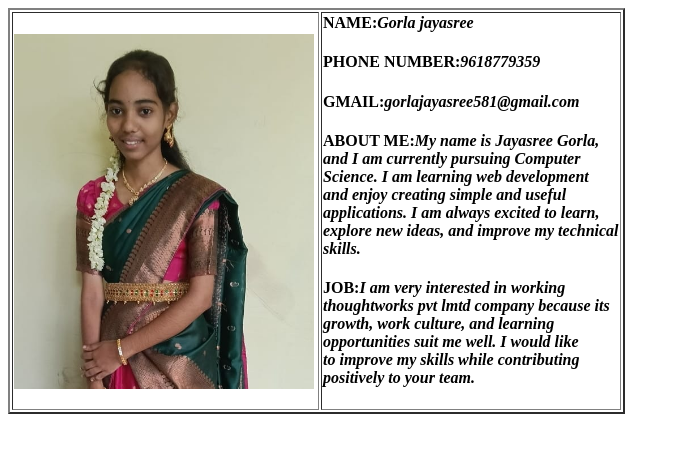
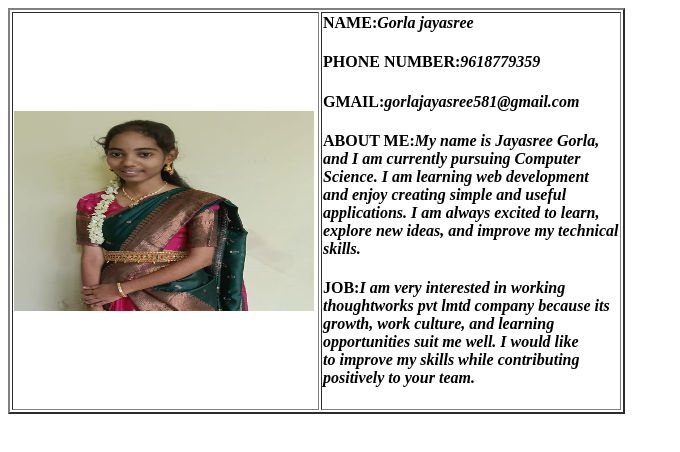
Before and after one commit to jaya23018/jaya23018.github.io, a plain HTML site: page profile.html in a window 1280 px wide. Shown: the whole page, without its empty margins (0-680 px from the left). Drawn offline with Linux system fonts and the light colour scheme; files whose address does not match are found by name.

Commit message:
Update profile.html

```diff
--- a/profile.html
+++ b/profile.html
@@ -6,7 +6,7 @@
         <table border="2px">
             <tr>
                 <td>
-        <img src="c:\Users\besth\OneDrive\Pictures\sphotos\potti.jpeg" align="left" heighrt="200px" width="300px"><img>
+        <img src="potti.jpeg" align="left" height="200px" width="300px"><img>
       </td>
 
 
@@ -19,4 +19,5 @@
            </tr>
         </table>
     </body>
+
 </html>
```
